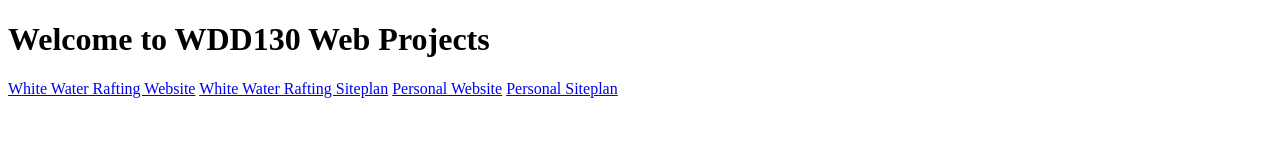
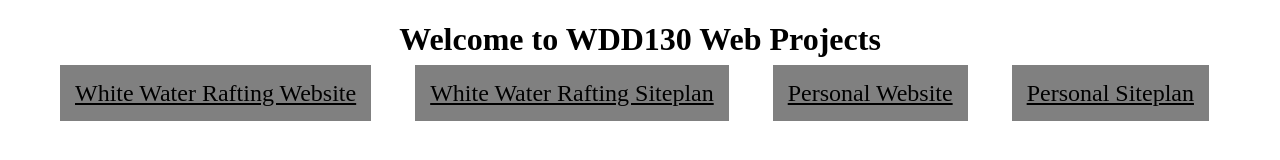
Before and after one commit to sskiles66/wdd130, a plain HTML site: page index.html in a window 1280 px wide. Drawn offline with Linux system fonts and the light colour scheme.

Commit message:
prettier link page

```diff
--- /dev/null
+++ b/index.css
@@ -0,0 +1,21 @@
+#content {
+    max-width: 1200px;
+    margin: 0 auto;
+
+}
+
+h1 {
+    text-align: center;
+}
+
+a {
+    color: black;
+    font-size: 1.5em;
+    padding: 15px;
+    margin: 20px;
+    background-color: gray;
+}
+
+a:hover {
+    color: blue;
+}
--- a/index.html
+++ b/index.html
@@ -4,9 +4,11 @@
     <meta charset="UTF-8">
     <meta http-equiv="X-UA-Compatible" content="IE=edge">
     <meta name="viewport" content="width=device-width, initial-scale=1.0">
+    <link rel="stylesheet" href="index.css">
     <title>Home Page of wdd130</title>
 </head>
 <body>
+    <div id="content">
     <h1>Welcome to WDD130 Web Projects</h1>
     <nav>
         <a href="wwr/index.html">White Water Rafting Website</a>
@@ -15,5 +17,6 @@
         <a href="#">Personal Siteplan</a>
 
     </nav>
+    </div>
 </body>
 </html>
```
